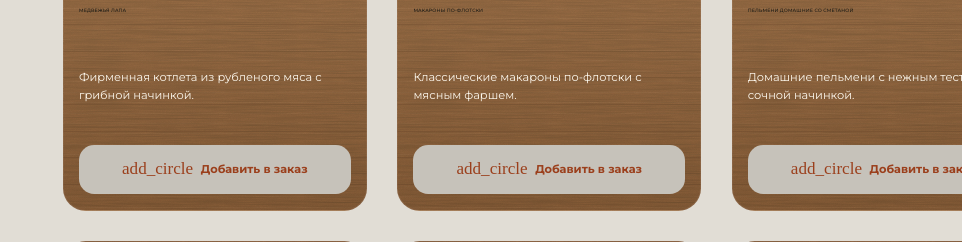
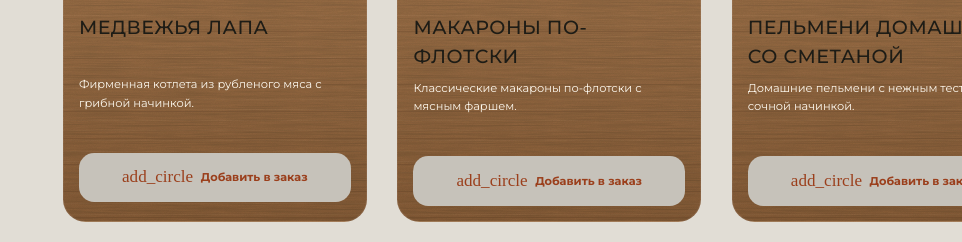
Before and after one commit to vinmusicmail2-art/AKSAY-GRILL, a Flask app: page / in a window 1280 px wide. Shown: the part 5934-6176 px from the top of the page, without its empty margins (318-1280 px from the left). Run offline with Flask 3, Linux system fonts and the light colour scheme; data comes from the database, SQL or seed files in the repository; some web fonts are replaced.

Commit message:
Increase dish name font size to 20 pixels
Update the font-size style for dish names in templates/index.html from 5px to 20px.

Replit-Commit-Author: Agent
Replit-Commit-Session-Id: 638a3463-0a23-4d7d-b9f5-758211264640
Replit-Commit-Checkpoint-Type: full_checkpoint
Replit-Commit-Event-Id: e043a50b-eba4-4792-b014-cfa504dcbeaa
Replit-Commit-Screenshot-Url: https://storage.googleapis.com/screenshot-production-us-central1/0789d885-a083-437e-a547-512cb0849f65/638a3463-0a23-4d7d-b9f5-758211264640/zhOcnYk
Replit-Helium-Checkpoint-Created: true

```diff
--- a/templates/index.html
+++ b/templates/index.html
@@ -307,7 +307,7 @@
 <span class="bg-white/90 backdrop-blur px-3 py-1 rounded-full text-primary font-bold text-xs">{{ dish.price }}р</span>
 </div>
 </div>
-<h3 class="font-body font-medium uppercase tracking-wide text-on-surface mb-2" style="font-size:5px;">{{ dish.name }}</h3>
+<h3 class="font-body font-medium uppercase tracking-wide text-on-surface mb-2" style="font-size:20px;">{{ dish.name }}</h3>
 <p class="text-xs mb-6 leading-relaxed text-[#FEF9EF]">{{ dish.description }}</p>
 <button class="w-full bg-surface-container-low text-primary py-3 rounded-lg font-bold flex items-center justify-center gap-2 hover:bg-primary hover:text-white transition-all text-xs mt-auto">
 <span class="material-symbols-outlined text-lg">add_circle</span>
```
